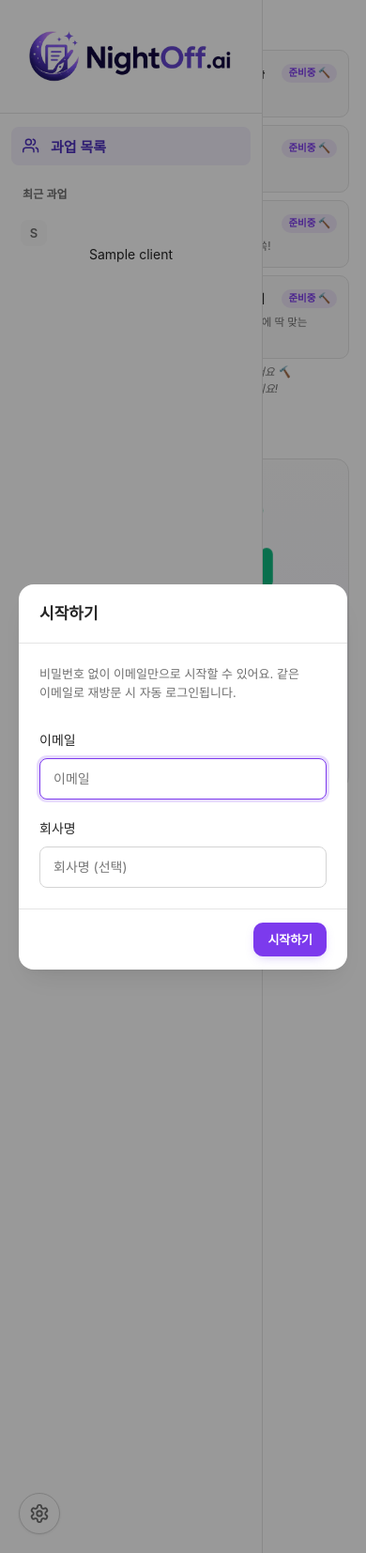
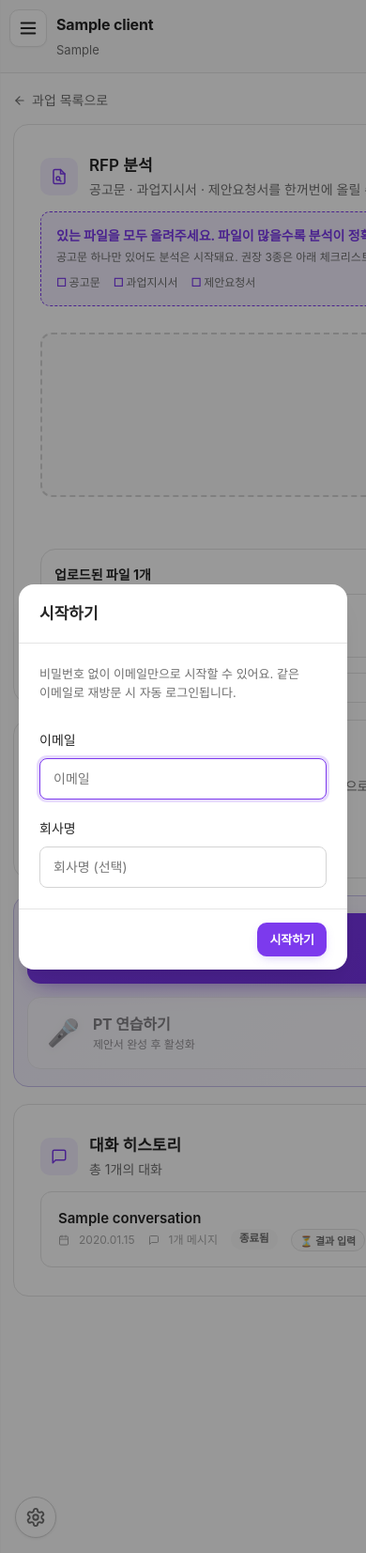
Before and after one commit to tinyvaultofficial-ux/nightoff, a FastAPI app: page /client/1 in a window 390 px wide. Shown: the whole page at 94% size. Run offline with FastAPI, Linux system fonts and the light colour scheme; tables that the repository leaves empty hold one stand-in row (values such as "Sample post"); parts of the project's set-up code (start-up, migrations or seed data) failed here and were passed over; some libraries are stand-ins or nearby versions; some web fonts are replaced.

Commit message:
feat(responsive): 4단계 breakpoint 반응형 시스템
표준 반응형 레이아웃 도입:
  • ≥1280px  데스크톱   3단 (사이드바 + 메인 + 우측 패널)
  • 1024~1279px  좁은 데스크톱  2단 (우측 숨김)
  • 768~1023px  태블릿  사이드바 off-canvas (햄버거 슬라이드 인)
  • <768px  모바일      카드 1열 + padding 축소 + 푸터 간소화
  • <480px  소형 모바일  폰트/버튼 추가 축소

핵심 변경:
- index.html: 햄버거 버튼 + 사이드바 백드롭
- app.js: bootNavToggle() — 햄버거 토글 / 백드롭·ESC·링크 클릭 자동 닫기
        + 1024px 이상 자동 닫기 (matchMedia)
- style.css: 통합 반응형 레이어 (기존 산발 미디어쿼리 유지, 마지막에 cascade)
  · .sidebar transform: translateX(-100%) off-canvas
  · body.nav-open .sidebar 슬라이드 인
  · main-header padding-left: 70px (햄버거 자리)
  · 모바일 카드 grid 일괄 1열
  · @media print: 사이드바/햄버거/우측패널/FAB/푸터 숨김

Co-Authored-By: Claude Opus 4.7 (1M context) <noreply@anthropic.com>

```diff
--- a/static/index.html
+++ b/static/index.html
@@ -13,6 +13,18 @@
 </head>
 <body>
   <div id="app-root" class="app-shell"></div>
+
+  <!-- 햄버거 (좁은 화면에서만 보임) -->
+  <button id="nav-toggle" class="nav-toggle" aria-label="메뉴" aria-expanded="false">
+    <svg width="22" height="22" viewBox="0 0 24 24" fill="none" stroke="currentColor" stroke-width="2" stroke-linecap="round" stroke-linejoin="round" aria-hidden="true">
+      <line x1="4" y1="6" x2="20" y2="6"/>
+      <line x1="4" y1="12" x2="20" y2="12"/>
+      <line x1="4" y1="18" x2="20" y2="18"/>
+    </svg>
+  </button>
+
+  <!-- 사이드바 백드롭 (모바일 메뉴 열림 시) -->
+  <div id="nav-backdrop" class="nav-backdrop" aria-hidden="true"></div>
 
   <!-- 설정 아이콘 (좌하단 고정) -->
   <button id="settings-btn" class="settings-fab" aria-label="설정" title="설정">
--- a/static/style.css
+++ b/static/style.css
@@ -4030,3 +4030,135 @@ input.locked-by-env::placeholder {
   color: var(--warning);
   font-style: italic;
 }
+
+/* ============================================================
+   ░░░  반응형 통합 시스템 (표준 breakpoint)  ░░░
+   • ≥1280px  데스크톱   3단 (사이드바 + 메인 + 우측 패널)
+   • 1024~1279px  좁은 데스크톱  2단 (사이드바 + 메인, 우측 숨김)
+   • 768~1023px  태블릿  햄버거 (사이드바 슬라이드 인, 메인 풀폭)
+   • <768px  모바일      햄버거 + 카드 1열 + padding 축소
+   ============================================================ */
+
+/* 햄버거 버튼 — 기본은 숨김, 1024px 미만에서만 보임 */
+.nav-toggle {
+  position: fixed;
+  top: 14px; left: 14px;
+  z-index: 60;
+  width: 44px; height: 44px;
+  border-radius: 12px;
+  background: #fff;
+  border: 1px solid var(--border);
+  box-shadow: var(--shadow-sm);
+  display: none;
+  align-items: center; justify-content: center;
+  color: var(--fg);
+  cursor: pointer;
+  transition: transform .12s ease, background .12s;
+}
+.nav-toggle:hover { background: var(--bg-2); }
+.nav-toggle:active { transform: scale(0.94); }
+
+/* 사이드바 백드롭 (모바일 메뉴 오버레이) */
+.nav-backdrop {
+  position: fixed; inset: 0;
+  background: rgba(0,0,0,0.42);
+  z-index: 38;
+  opacity: 0;
+  pointer-events: none;
+  transition: opacity .2s ease;
+}
+body.nav-open .nav-backdrop { opacity: 1; pointer-events: auto; }
+
+/* ===== ≤1280px: 우측 패널 숨김 (이미 위에 있지만 통일) ===== */
+@media (max-width: 1279px) {
+  .main { margin-right: 0 !important; }
+  .right-panel { display: none !important; }
+  .global-footer { margin-right: 0 !important; }
+}
+
+/* ===== ≤1024px: 사이드바 햄버거화 ===== */
+@media (max-width: 1023px) {
+  .nav-toggle { display: inline-flex; }
+  /* 사이드바 off-canvas */
+  .sidebar {
+    transform: translateX(-100%);
+    transition: transform .25s ease;
+    box-shadow: 0 0 0 transparent;
+  }
+  body.nav-open .sidebar {
+    transform: translateX(0);
+    box-shadow: 0 22px 60px -16px rgba(0,0,0,0.25);
+  }
+  /* 메인은 풀폭 */
+  .main { margin-left: 0 !important; }
+  .global-footer { margin-left: 0 !important; }
+  /* 헤더 좌측에 햄버거 자리 확보 */
+  .main-header {
+    padding-left: 70px;
+  }
+  /* 좌하단 설정 FAB 도 햄버거와 안 겹치게 살짝 우측으로 */
+  .settings-fab { left: 16px; bottom: 16px; }
+}
+
+/* ===== ≤768px: 모바일 ===== */
+@media (max-width: 767px) {
+  /* 메인 패딩 축소 */
+  .main-content {
+    padding: 18px 14px !important;
+    max-width: 100%;
+  }
+  .main-header {
+    padding: 14px 16px 14px 60px !important;
+    min-height: 60px;
+  }
+  .main-header h1 { font-size: 18px !important; }
+  .main-header p { font-size: 13px !important; }
+
+  /* 카드 grid 들 1열 */
+  .rfp-grid-2 { grid-template-columns: 1fr !important; }
+  .score-grid { grid-template-columns: 1fr !important; }
+  .task-actions-row { grid-template-columns: 1fr !important; }
+  .cards-grid, .clients-grid { grid-template-columns: 1fr !important; }
+
+  /* 카드 padding 축소 */
+  .card { padding: 16px 14px !important; }
+  .card-head { padding: 14px 14px 0 !important; }
+  .card-body { padding: 12px 14px 14px !important; }
+  .task-actions-card { padding: 18px 14px !important; }
+
+  /* 푸터 간소화 */
+  .global-footer { padding: 18px 14px 14px !important; font-size: 11.5px !important; }
+  .global-footer-inner { gap: 6px !important; }
+  .gf-row { font-size: 11.5px; }
+  .gf-bottom { flex-direction: column; align-items: flex-start !important; gap: 8px !important; }
+  .gf-info { font-size: 11px !important; }
+
+  /* 햄버거 / 설정 위치 */
+  .nav-toggle { width: 40px; height: 40px; top: 10px; left: 10px; border-radius: 10px; }
+  .settings-fab { width: 44px; height: 44px; }
+
+  /* 사이드바 폭 — 모바일에선 화면의 80% 정도 */
+  .sidebar { width: min(82vw, 320px) !important; }
+
+  /* 모달/토스트 모바일 보정 */
+  .modal { max-width: 92vw !important; max-height: 88vh !important; }
+  .toast-root { left: 12px; right: 12px; bottom: 16px; }
+
+  /* 우측 패널의 인체 캐릭터 — 모바일 데스크탑에선 안 보이지만 혹시 모를 케이스 대응 */
+  .rp-body-svg { max-width: 100px; }
+}
+
+/* ===== ≤480px: 매우 작은 모바일 ===== */
+@media (max-width: 479px) {
+  body { font-size: 14px; }
+  .main-header h1 { font-size: 16px !important; }
+  .btn { font-size: 13px; padding: 8px 12px; }
+}
+
+/* ===== 인쇄 시 햄버거/우측 패널/FAB 숨김 ===== */
+@media print {
+  .nav-toggle, .nav-backdrop, .right-panel, .settings-fab,
+  .global-footer { display: none !important; }
+  .main { margin: 0 !important; }
+  .sidebar { display: none !important; }
+}
```
Also changed, not shown: static/app.js.
